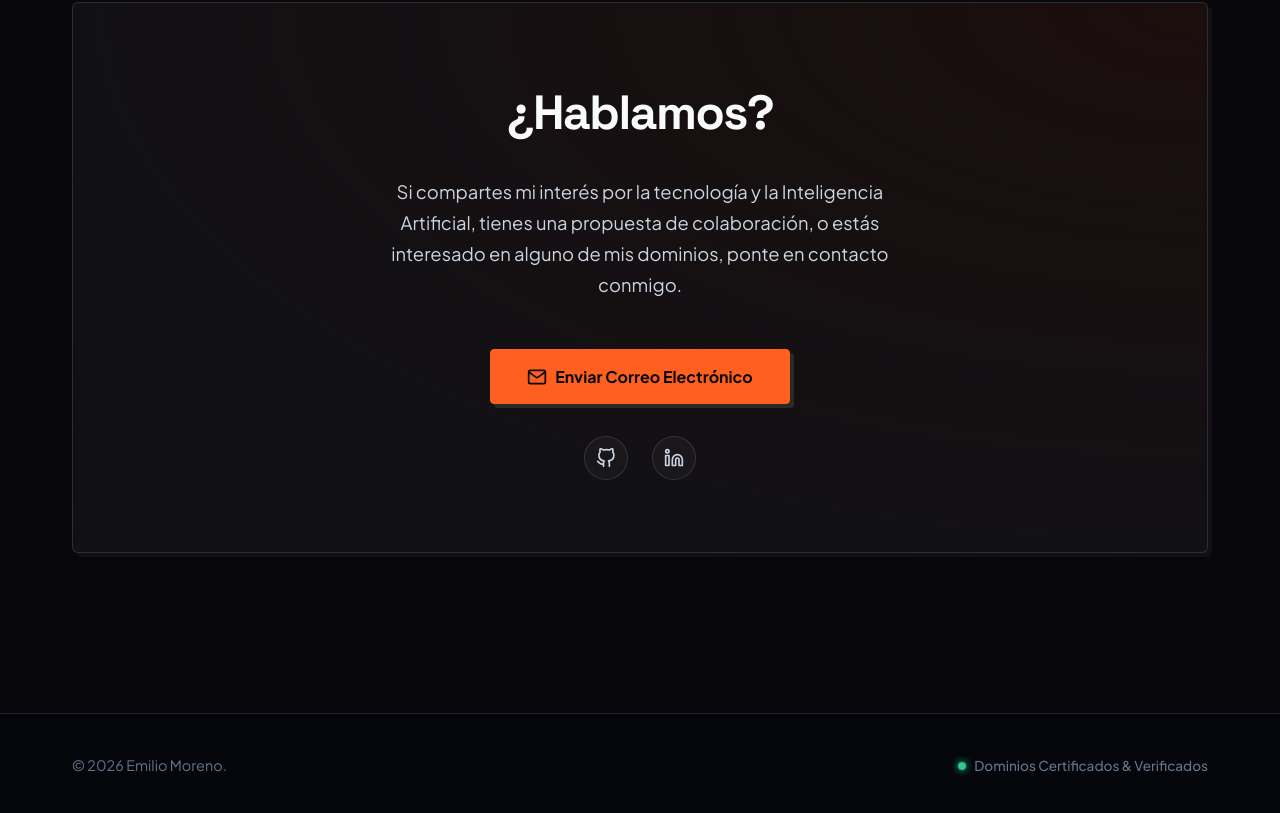
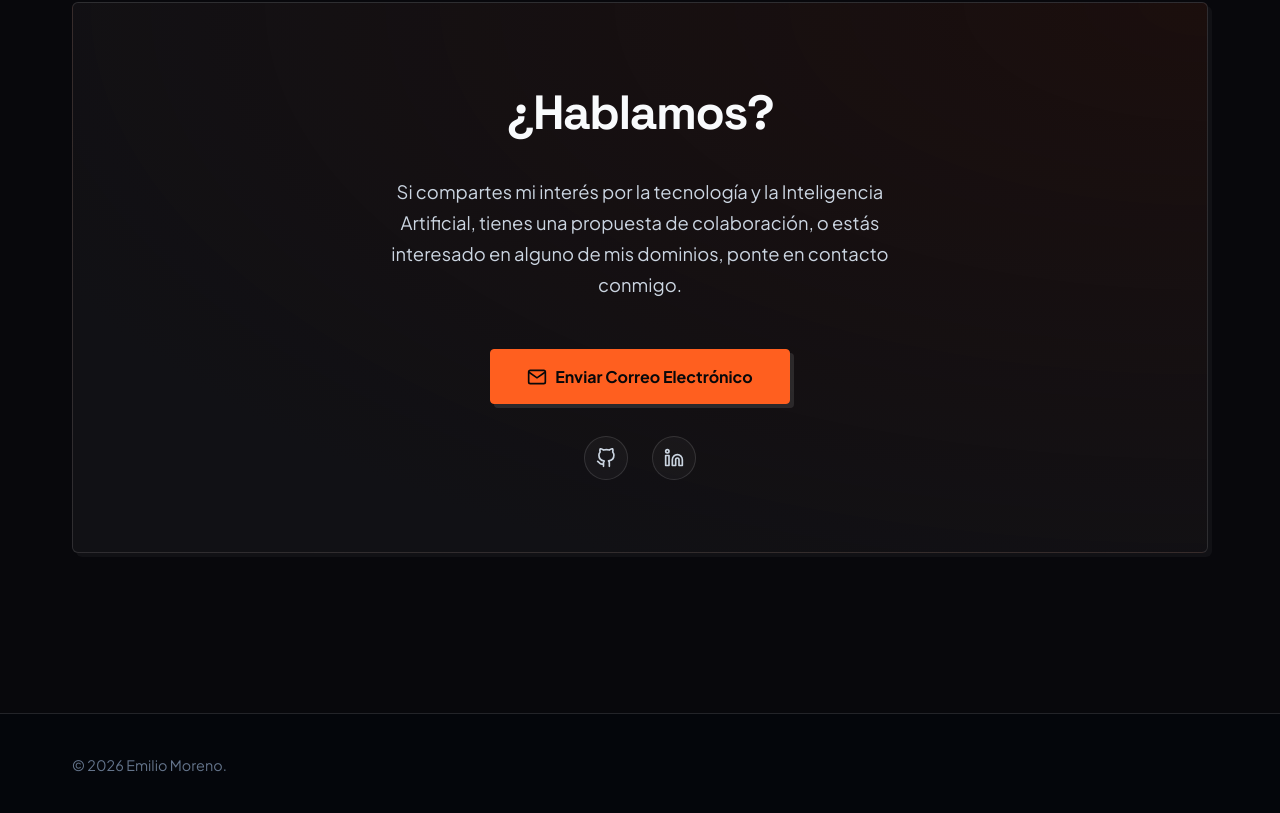
Before and after one commit to emochin/emiliomoreno_com, a website: page index.html in a window 1280 px wide. Shown: the part 2993-3806 px from the top of the page. Drawn offline with Linux system fonts and the light colour scheme.

Commit message:
Remove status status-dot and status-text info blocks from footers

```diff
--- a/index.html
+++ b/index.html
@@ -308,10 +308,6 @@
             <div class="footer-left">
                 <p>&copy; 2026 Emilio Moreno.</p>
             </div>
-            <div class="footer-right">
-                <span class="status-dot"></span>
-                <span class="status-text">Dominios Certificados & Verificados</span>
-            </div>
         </div>
     </footer>
 
```
Also changed, not shown: cerebro.html (+0 -4 lines).
